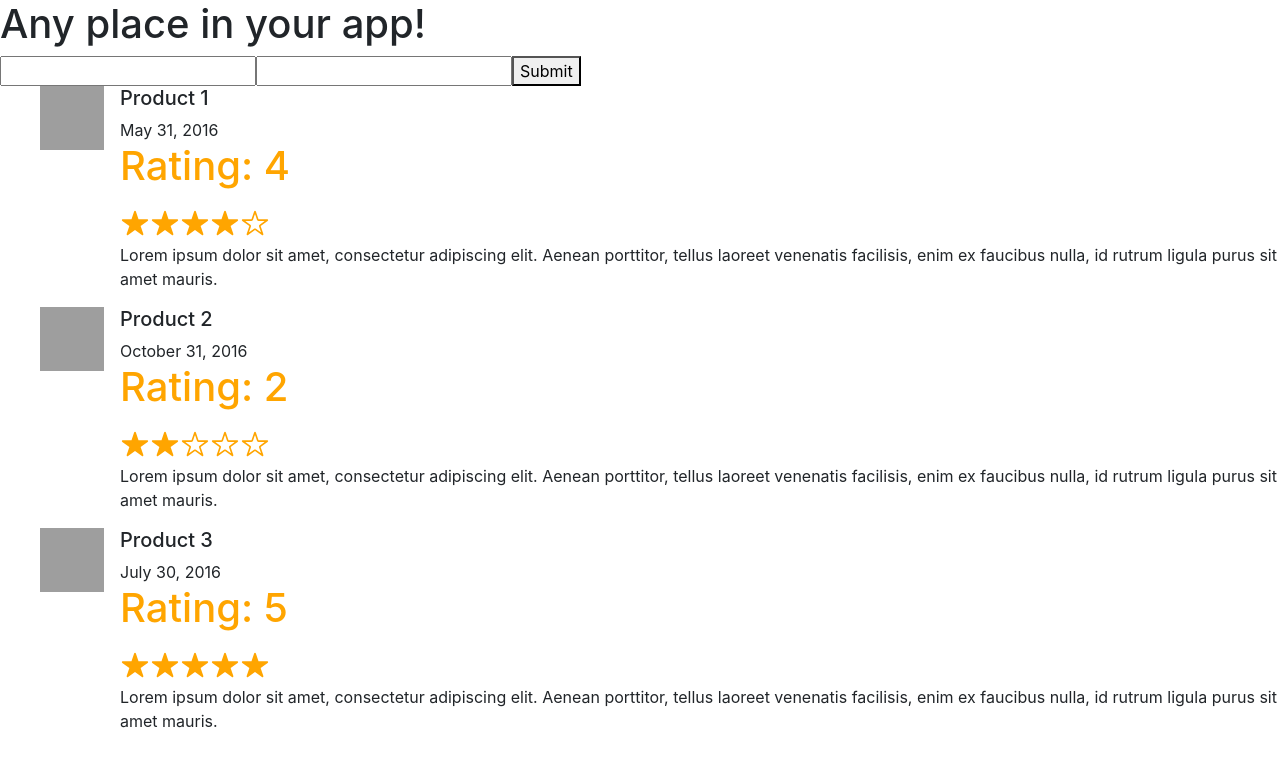
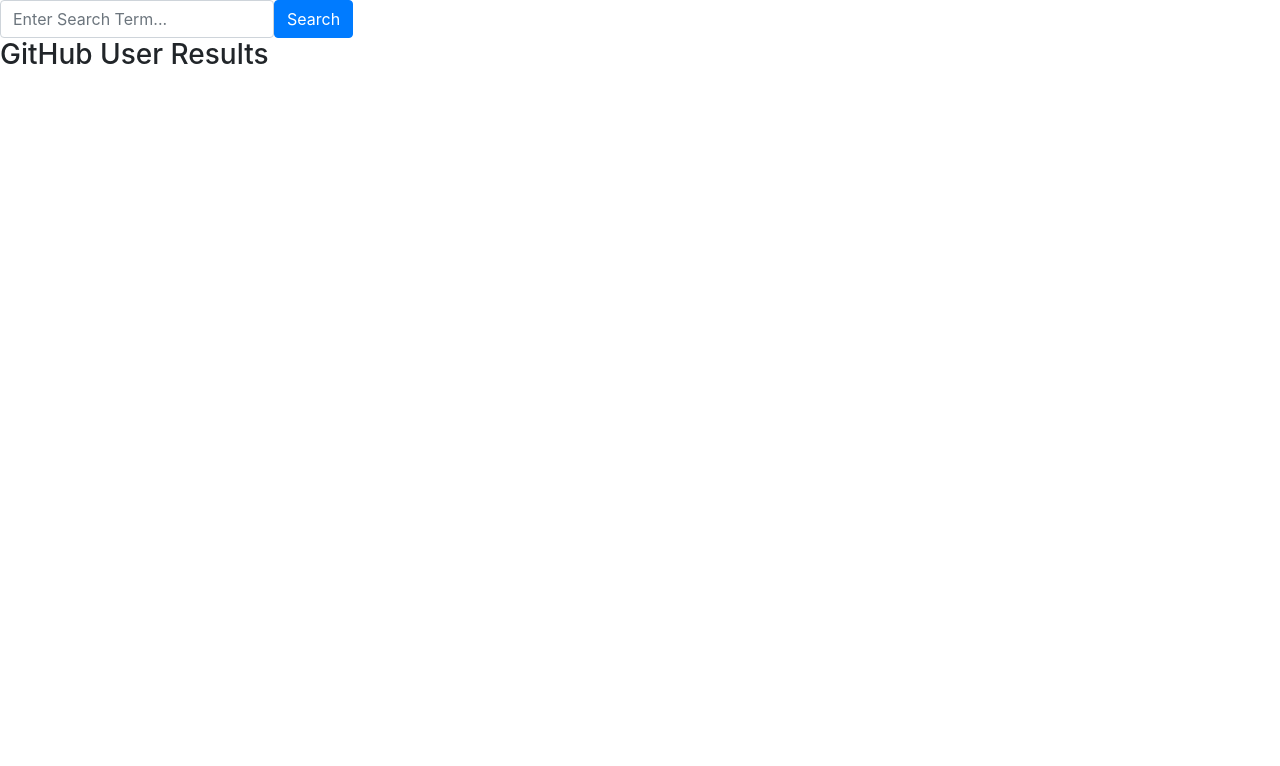
Before and after one commit to caylemh/beginning-react-book, a React (Create React App) app: page / in a window 1280 px wide. Shown: the top 766 px of the page. Built offline with nearby package versions, Linux system fonts and the light colour scheme; grey boxes are pictures that could not be loaded.

Commit message:
CH 7: Getting data from RESTful APIs with Axios

```diff
--- a/package.json
+++ b/package.json
@@ -6,11 +6,13 @@
     "@testing-library/jest-dom": "^4.2.4",
     "@testing-library/react": "^9.3.2",
     "@testing-library/user-event": "^7.1.2",
+    "axios": "^0.19.2",
     "formik": "^2.1.4",
     "react": "^16.13.1",
     "react-bootstrap": "^1.0.0",
     "react-dom": "^16.13.1",
     "react-icons": "^3.9.0",
+    "react-loading": "^2.0.3",
     "react-scripts": "3.4.1"
   },
   "scripts": {
--- a/src/App.js
+++ b/src/App.js
@@ -1,14 +1,18 @@
 import React, { Component } from 'react';
-import Products from './components/Products';
-import UserForm from './components/UserForm';
+// import Products from './components/Products';
+// import UserForm from './components/UserForm';
+import GitHub from './components/GitHub';
 
 class App extends Component {
   render() {
     return (
       <div>
-        <UserForm />
-        <Products />
+        <GitHub />
       </div>
+      // <div>
+      //   <UserForm />
+      //   <Products />
+      // </div>
     );
   }
 }
--- /dev/null
+++ b/src/components/GitHub.js
@@ -0,0 +1,91 @@
+import React, {Component} from 'react';
+import axios from 'axios';
+import ReactLoading from 'react-loading';
+import {Media, Form, FormGroup, FormControl, Button} from 'react-bootstrap';
+
+class GitHub extends Component {
+    constructor() {
+        super();
+        this.state = {
+            data: [],
+            searchTerm: '',
+            isLoading: false
+        };
+
+        this.handleChange = this.handleChange.bind(this);
+        this.handleSubmit = this.handleSubmit.bind(this);
+    }
+
+    handleSubmit(e) {
+        e.preventDefault();
+        this.setState({
+            isLoading: true
+        });
+        this.getGitHubData(this.state.searchTerm);
+    }
+
+    handleChange(e) {
+        this.setState({ searchTerm: e.target.value });
+    }
+
+    getGitHubData(_searchTerm) {
+        axios.get("https://api.github.com/search/users?q="+_searchTerm)
+        .then(res => {
+            this.setState({
+                isLoading: false,
+                data: res.data.items
+            })
+            console.log(res.data.items);
+        });
+    }
+
+    render() {
+        const listUsers = this.state.data.map((user) =>
+            <Media key={user.id}>
+                    <a href={user.html_url}>
+                        <img
+                        width={64}
+                        height={64}
+                        className='mr-3'
+                        src={user.avatar_url}
+                        alt='Image'
+                        />
+                    </a>
+                <Media.Body>
+                    <h3>{user.login}</h3>
+                    <p>Score: { user.score }</p>
+                </Media.Body>
+            </Media>
+        )
+
+        return(
+            <div>
+            <Form inline onSubmit={this.handleSubmit}>
+                <FormGroup controlId='formInlineName'>
+                    <FormControl
+                        type='text'
+                        value={this.state.searchTerm}
+                        placeholder='Enter Search Term...'
+                        onChange={this.handleChange}
+                    />
+                </FormGroup>
+                {' '}
+                <Button type='submit'>
+                    Search
+                </Button>
+            </Form>
+            <h3>GitHub User Results</h3>
+            {   this.state.isLoading &&
+                <ReactLoading
+                    type='spin'
+                    color='orange'
+                    height='100px'
+                    width='100px' />
+            }
+            {listUsers}
+            </div>
+        );
+    }
+}
+
+export default GitHub;
--- a/src/components/Product.js
+++ b/src/components/Product.js
@@ -4,9 +4,9 @@
 
 class Product extends Component {
 
-  constructor(props){
-    super(props);
-  }
+  // constructor(props){
+  //   super(props);
+  // }
 
   render() {
     return (
```
Also changed, not shown: 2 other files (tests, documents, lock files or other folders).
